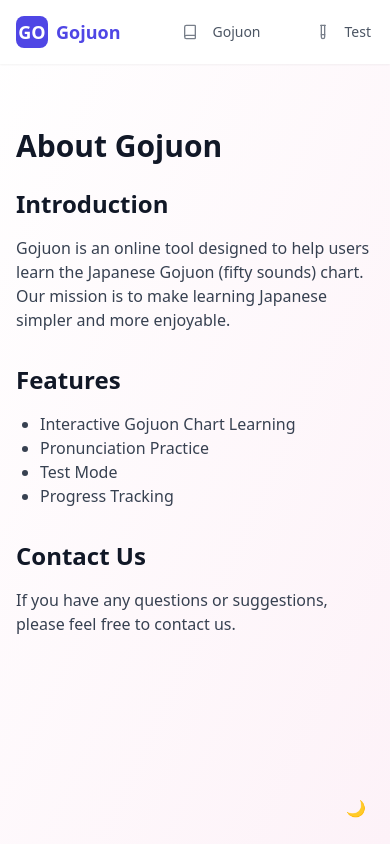
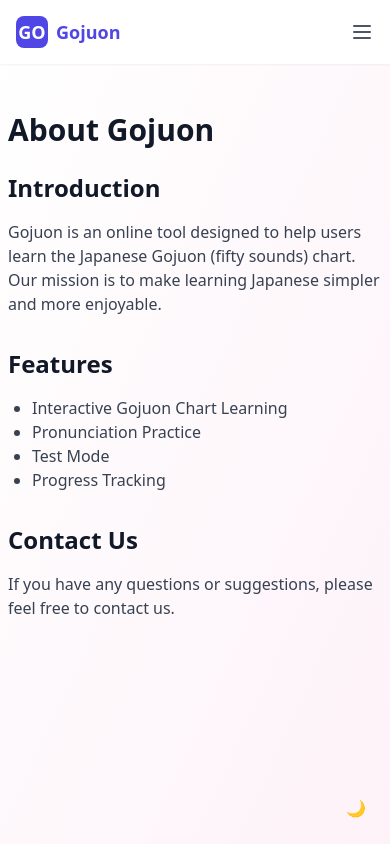
Before and after one commit to Jeremyymxiao/kana-learning, a Next.js app: page /about in a window 390 px wide. Built offline with nearby package versions, Linux system fonts and the light colour scheme.

Commit message:
add mobile mode

```diff
--- a/src/app/about/page.tsx
+++ b/src/app/about/page.tsx
@@ -6,7 +6,7 @@
   return (
     <>
       <NavBar />
-      <div className="container mx-auto px-4 py-8 mt-16">
+      <div className="container mx-auto px-2 sm:px-4 py-8 mt-12 sm:mt-16">
         <div className="max-w-3xl mx-auto">
           <h1 className="text-3xl font-bold mb-6 text-gray-900 dark:text-gray-100">
             About Gojuon
--- a/src/components/japanese/gojuon-table.tsx
+++ b/src/components/japanese/gojuon-table.tsx
@@ -21,7 +21,7 @@
       </CardHeader>
       <CardContent>
         <Tabs defaultValue="seion" className="w-full">
-          <TabsList className="grid w-full grid-cols-3">
+          <TabsList className="grid w-full grid-cols-1 sm:grid-cols-3 gap-2">
             <TabsTrigger
               value="seion"
               className="data-[state=active]:bg-amber-600 data-[state=active]:text-white"
@@ -44,7 +44,7 @@
 
           {/* 清音内容 */}
           <TabsContent value="seion">
-            <div className="grid grid-cols-2 gap-12">
+            <div className="grid grid-cols-1 md:grid-cols-2 gap-4 md:gap-8">
               {/* 平假名部分 */}
               <div>
                 <h3 className="text-center mb-4 font-bold">Hiragana</h3>
--- a/src/components/japanese/nav-bar.tsx
+++ b/src/components/japanese/nav-bar.tsx
@@ -1,7 +1,7 @@
 'use client';
 
-import React from 'react';
-import { Book, TestTube, Info } from 'lucide-react';
+import React, { useState } from 'react';
+import { Book, TestTube, Info, Menu, X } from 'lucide-react';
 import { useRouter, usePathname } from 'next/navigation';
 
 interface NavBarProps {
@@ -18,6 +18,7 @@
 const NavBar: React.FC<NavBarProps> = ({ currentTab, onTabChange }) => {
   const router = useRouter();
   const pathname = usePathname();
+  const [isMenuOpen, setIsMenuOpen] = useState(false);
 
   const handleNavClick = (key: string) => {
     if (key === 'about') {
@@ -26,6 +27,7 @@
       router.push('/');
       onTabChange?.(key);
     }
+    setIsMenuOpen(false);
   };
 
   const navItems: NavItem[] = [
@@ -38,6 +40,7 @@
     <nav className="fixed top-0 left-0 right-0 z-50 bg-white dark:bg-gray-900 shadow-sm">
       <div className="w-full px-4">
         <div className="flex items-center h-16">
+          {/* Logo */}
           <div
             className="flex items-center space-x-2 mr-8 cursor-pointer"
             onClick={() => router.push('/')}
@@ -48,7 +51,8 @@
             <span className="text-lg font-bold text-indigo-600 dark:text-indigo-400">Gojuon</span>
           </div>
 
-          <div className="flex items-center ml-auto">
+          {/* Desktop Navigation */}
+          <div className="hidden md:flex items-center ml-auto">
             {navItems.map((item) => (
               <button
                 key={item.key}
@@ -66,7 +70,41 @@
               </button>
             ))}
           </div>
+
+          {/* Mobile Menu Button */}
+          <button
+            className="md:hidden ml-auto"
+            onClick={() => setIsMenuOpen(!isMenuOpen)}
+          >
+            {isMenuOpen ? (
+              <X className="h-6 w-6 text-gray-600 dark:text-gray-400" />
+            ) : (
+              <Menu className="h-6 w-6 text-gray-600 dark:text-gray-400" />
+            )}
+          </button>
         </div>
+
+        {/* Mobile Navigation */}
+        {isMenuOpen && (
+          <div className="md:hidden py-2 space-y-1">
+            {navItems.map((item) => (
+              <button
+                key={item.key}
+                onClick={() => handleNavClick(item.key)}
+                className={`
+                  flex items-center space-x-2 px-4 py-3 rounded-lg w-full
+                  transition-colors duration-200
+                  ${(currentTab === item.key || (item.key === 'about' && pathname === '/about'))
+                    ? 'bg-indigo-50 dark:bg-indigo-950/50 text-indigo-600 dark:text-indigo-400'
+                    : 'text-gray-600 dark:text-gray-400 hover:text-gray-900 dark:hover:text-gray-200'}
+                `}
+              >
+                {item.icon && <span className="opacity-75">{item.icon}</span>}
+                <span className="text-sm font-medium">{item.name}</span>
+              </button>
+            ))}
+          </div>
+        )}
       </div>
     </nav>
   );
```
